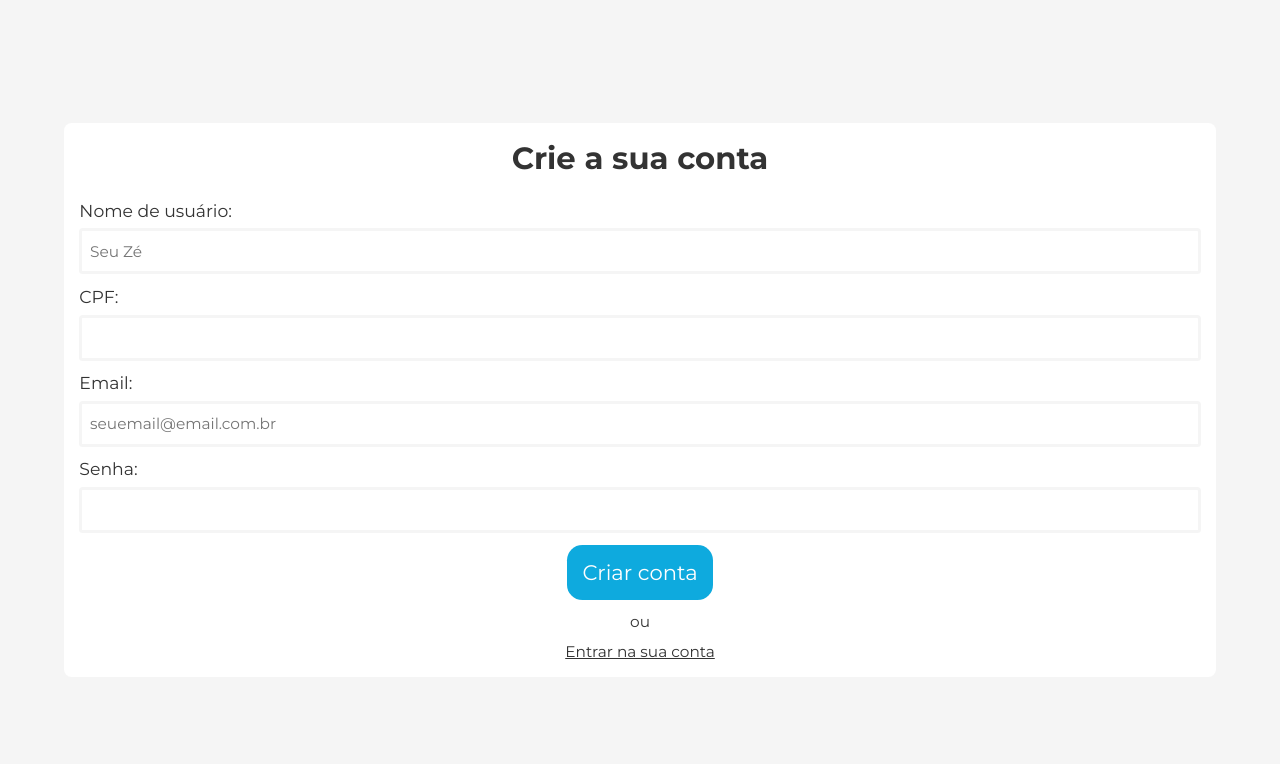
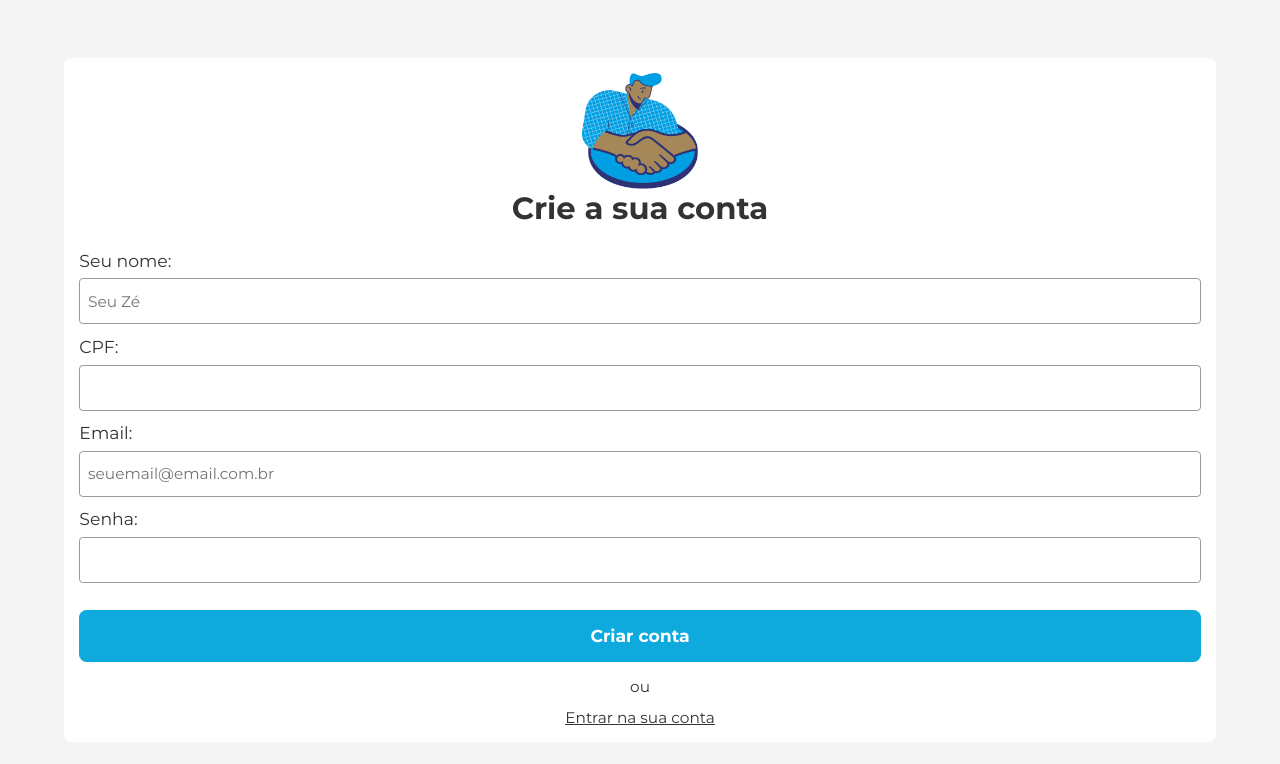
Before and after one commit to jonathan-santos/pague-ze, a React (Create React App) app: page /registrar in a window 1280 px wide. Shown: the top 764 px of the page. Built offline with nearby package versions, Linux system fonts and the light colour scheme.

Commit message:
Updated styling in pages Login and Register

```diff
--- a/src/assets/global.css
+++ b/src/assets/global.css
@@ -57,7 +57,7 @@ form {
     width: 100%;
     height: 4.8rem;
     margin-bottom: 1.2rem;
-    border: 0.4rem solid var(--cor-fundo-semi-escuro);
+    border: 0.1rem solid #999;
     border-radius: 0.4rem;
     padding: 0.4rem 0.8rem;
     color: var(--cor-texto-escuro);
--- a/src/pages/login/index.js
+++ b/src/pages/login/index.js
@@ -2,6 +2,8 @@ import { useState } from "react"
 import { Link, useHistory } from "react-router-dom"
 
 import { getToken } from "../../repo/authRepo"
+
+import LogoImg from '../../assets/img/logo.png'
 
 import "./style.css"
 
@@ -26,9 +28,11 @@ function Login() {
     return (
         <div className="pagina-autenticacao">
             <form onSubmit={handleFormSubmit}>
+                <img className='small-logo' src={LogoImg} alt='Logo do Pague Zé' />
+
                 <h1 className="titulo">Entrar na sua conta</h1>
 
-                <div className="input">
+                <div className="input-field">
                     <label htmlFor="email">Email:</label>
 
                     <input
@@ -42,7 +46,7 @@ function Login() {
                     />
                 </div>
 
-                <div className="input">
+                <div className="input-field">
                     <label htmlFor="password">Senha:</label>
 
                     <input
@@ -55,7 +59,7 @@ function Login() {
                     />
                 </div>
 
-                <button type="submit">Entrar</button>
+                <button className='botao' type="submit">Entrar</button>
 
                 <p>ou</p>
 
--- a/src/pages/login/style.css
+++ b/src/pages/login/style.css
@@ -1,5 +1,5 @@
 .pagina-autenticacao {
-    height: 100vh;
+    min-height: 100vh;
     padding: 2.4rem 0;
     background-color: var(--cor-fundo-semi-escuro);
     display: flex;
@@ -21,31 +21,6 @@
         text-align: center;
     }
 
-    .pagina-autenticacao form label {
-        margin-bottom: 0.8rem;
-        display: block;
-        font-size: 1.8rem;
-    }
-
-    .pagina-autenticacao form input {
-        width: 100%;
-        height: 4.8rem;
-        margin-bottom: 1.2rem;
-        border: 0.4rem solid var(--cor-fundo-semi-escuro);
-        border-radius: 0.4rem;
-        padding: 0.4rem 0.8rem;
-        color: var(--cor-texto-escuro);
-    }
-
-    .pagina-autenticacao form button {
-        display: block;
-        margin: 0 auto;
-        border-radius: 1.6rem;
-        padding: 1.6rem;
-        background-color: var(--cor-principal);
-        font-size: 2.2rem;
-    }
-
     .pagina-autenticacao form p {
         margin: 1.2rem 0;
         text-align: center;
@@ -56,3 +31,10 @@
         color: var(--cor-texto-escuro);
         text-align: center;
     }
+
+    .pagina-autenticacao .small-logo {
+        display: block;
+        width: 12rem;
+        height: 12rem;
+        margin: 0 auto;
+    }
--- a/src/pages/register/index.js
+++ b/src/pages/register/index.js
@@ -2,6 +2,8 @@ import { useState } from "react"
 import { Link, useHistory } from "react-router-dom"
 
 import { register } from "../../repo/authRepo"
+
+import LogoImg from '../../assets/img/logo.png'
 
 import "../login/style.css"
 
@@ -28,10 +30,12 @@ function Register() {
     return (
         <div className="pagina-autenticacao">
             <form onSubmit={handleFormSubmit}>
+                <img className='small-logo' src={LogoImg} alt='Logo do Pague Zé' />
+
                 <h1 className="titulo">Crie a sua conta</h1>
 
-                <div className="input">
-                    <label htmlFor="username">Nome de usuário:</label>
+                <div className="input-field">
+                    <label htmlFor="username">Seu nome:</label>
 
                     <input
                         id="username"
@@ -39,12 +43,13 @@ function Register() {
                         type="username"
                         placeholder="Seu Zé"
                         required
+                        autocomplete='off'
                         value={username}
                         onChange={e => setUsername(e.target.value)}
                     />
                 </div>
 
-                <div className="input">
+                <div className="input-field">
                     <label htmlFor="cpf">CPF:</label>
 
                     <input
@@ -52,12 +57,15 @@ function Register() {
                         name="cpf"
                         type="cpf"
                         required
+                        autocomplete='off'
+                        minLength='11'
+                        maxLength='11'
                         value={cpf}
                         onChange={e => setCpf(e.target.value)}
                     />
                 </div>
 
-                <div className="input">
+                <div className="input-field">
                     <label htmlFor="email">Email:</label>
 
                     <input
@@ -71,7 +79,7 @@ function Register() {
                     />
                 </div>
 
-                <div className="input">
+                <div className="input-field">
                     <label htmlFor="password">Senha:</label>
 
                     <input
@@ -79,12 +87,13 @@ function Register() {
                         name="password"
                         type="password"
                         required
+                        autocomplete="new-password"
                         value={password}
                         onChange={e => setPassword(e.target.value)}
                     />
                 </div>
 
-                <button type="submit">Criar conta</button>
+                <button className='botao' type="submit">Criar conta</button>
 
                 <p>ou</p>
 
```
